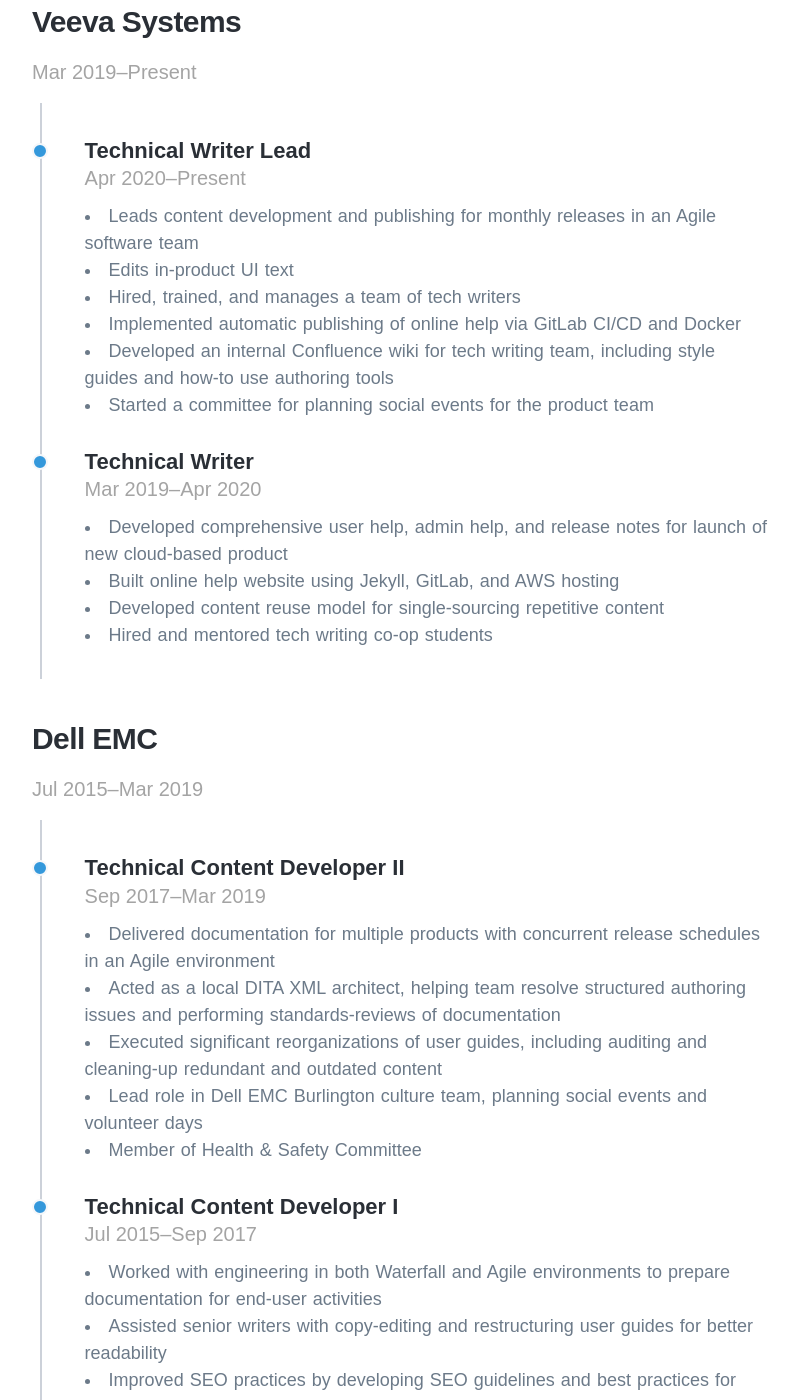
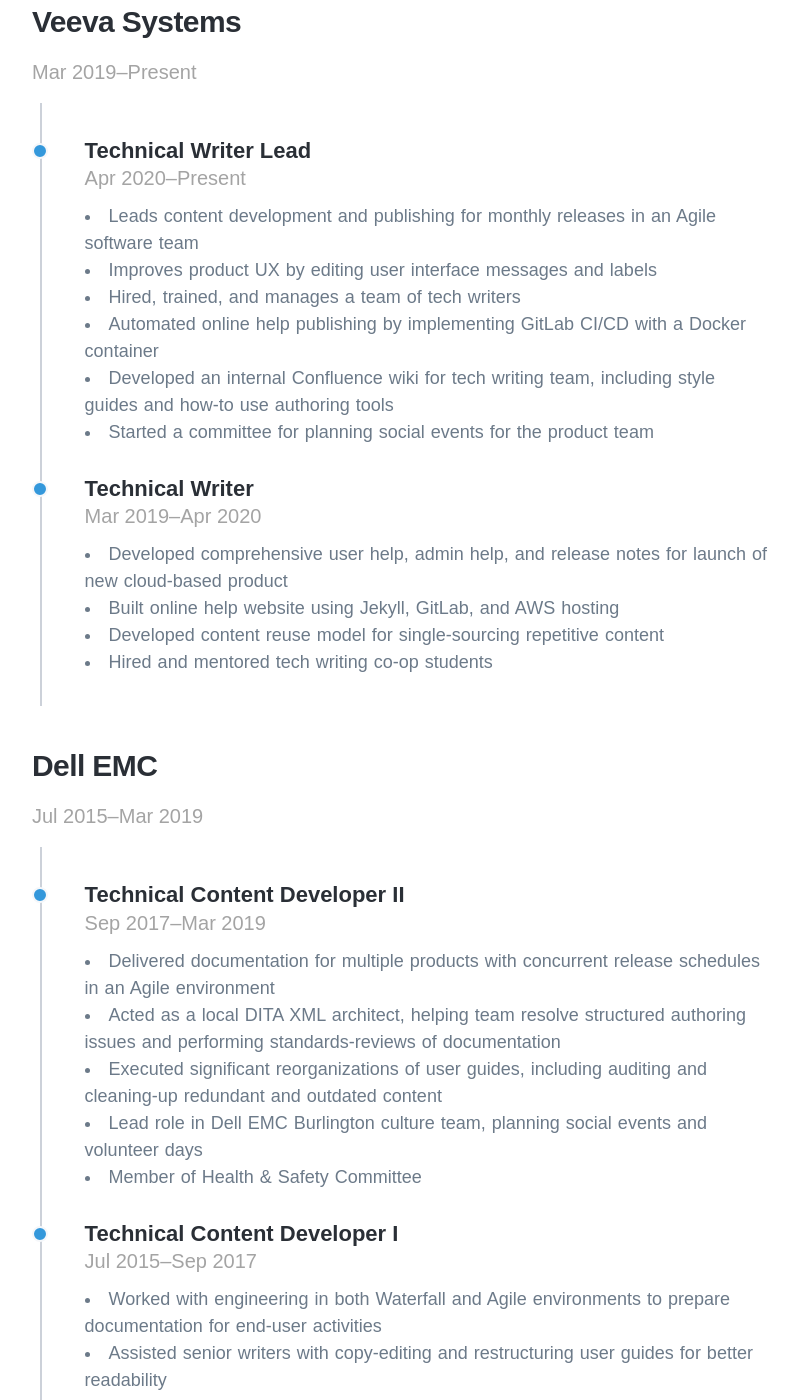
Before and after one commit to emilyrushton/emilyrushton.github.io, a Jekyll site: the page built from index.html, in a window 1280 px wide and 1400 px high, scrolled down 1212 px. Shown: the whole window, without its empty margins (138-935 px from the left). Built offline with Jekyll 4.4.1, drawn with Linux system fonts in a browser that asks for light colours; nearby versions of some CDN libraries; some web fonts are replaced; some of the changed text lies outside the part shown.

Commit message:
Updated site description, tagline, and index

```diff
--- a/_config.yml
+++ b/_config.yml
@@ -1,5 +1,4 @@
-site: Personal Jekyll Theme
-
+site: Emily Rushton | Professional Technical Communicator
 url:
 baseurl:
 
--- a/_data/settings.yml
+++ b/_data/settings.yml
@@ -18,7 +18,7 @@
       url: '/contact'
 
 footer_settings:
-  footer_tagline: Technical writer, leader, and user advocate focused on software documentation
+  footer_tagline: Technical communicator, leader, and user advocate focused in the software industry
 
 hero_settings:
   overlay_opacity: 0.8
--- a/index.html
+++ b/index.html
@@ -1,7 +1,7 @@
 ---
 layout: default
-title: A sleek, modern Jekyll theme for personal websites.
-description: A sleek, modern Jekyll theme for personal websites. Personal is the perfect theme for developers, designers and other creatives.
+title: Emily Rushton | Professional Technical Communicator
+description: Technical communicator, leader, and user advocate focused in the software industry
 featured_image: /images/demo/home.jpg
 ---
 
@@ -67,9 +67,9 @@
 						         <span class="date">Apr 2020–Present</span>
 						         <ul>
 							         <li>Leads content development and publishing for monthly releases in an Agile software team</li>
-							         <li>Edits in-product UI text</li>
+							         <li>Improves product UX by editing user interface messages and labels</li>
 							         <li>Hired, trained, and manages a team of tech writers</li>
-							         <li>Implemented automatic publishing of online help via GitLab CI/CD and Docker</li>
+							         <li>Automated online help publishing by implementing GitLab CI/CD with a Docker container</li>
 							         <li>Developed an internal Confluence wiki for tech writing team, including style guides and how-to use authoring tools</li>
 							         <li>Started a committee for planning social events for the product team</li>
 							     </ul>
@@ -114,7 +114,7 @@
 						         <ul>
 						         	<li>Worked with engineering in both Waterfall and Agile environments to prepare documentation for end-user activities</li>
 							        <li>Assisted senior writers with copy-editing and restructuring user guides for better readability</li>
-							        <li>Improved SEO practices by developing SEO guidelines and best practices for tech writing team</li>
+							        <li>Improved SEO practices by developing SEO guidelines for tech writing team</li>
 							        <li>Assisted in creating and editing software product documentation, including installation, operation and maintenance instructions and other technical publications, in a variety of media</li>
 						         </ul>
 						      </div>
```
Also changed, not shown: other parts of index.html (+1 -1 lines).
